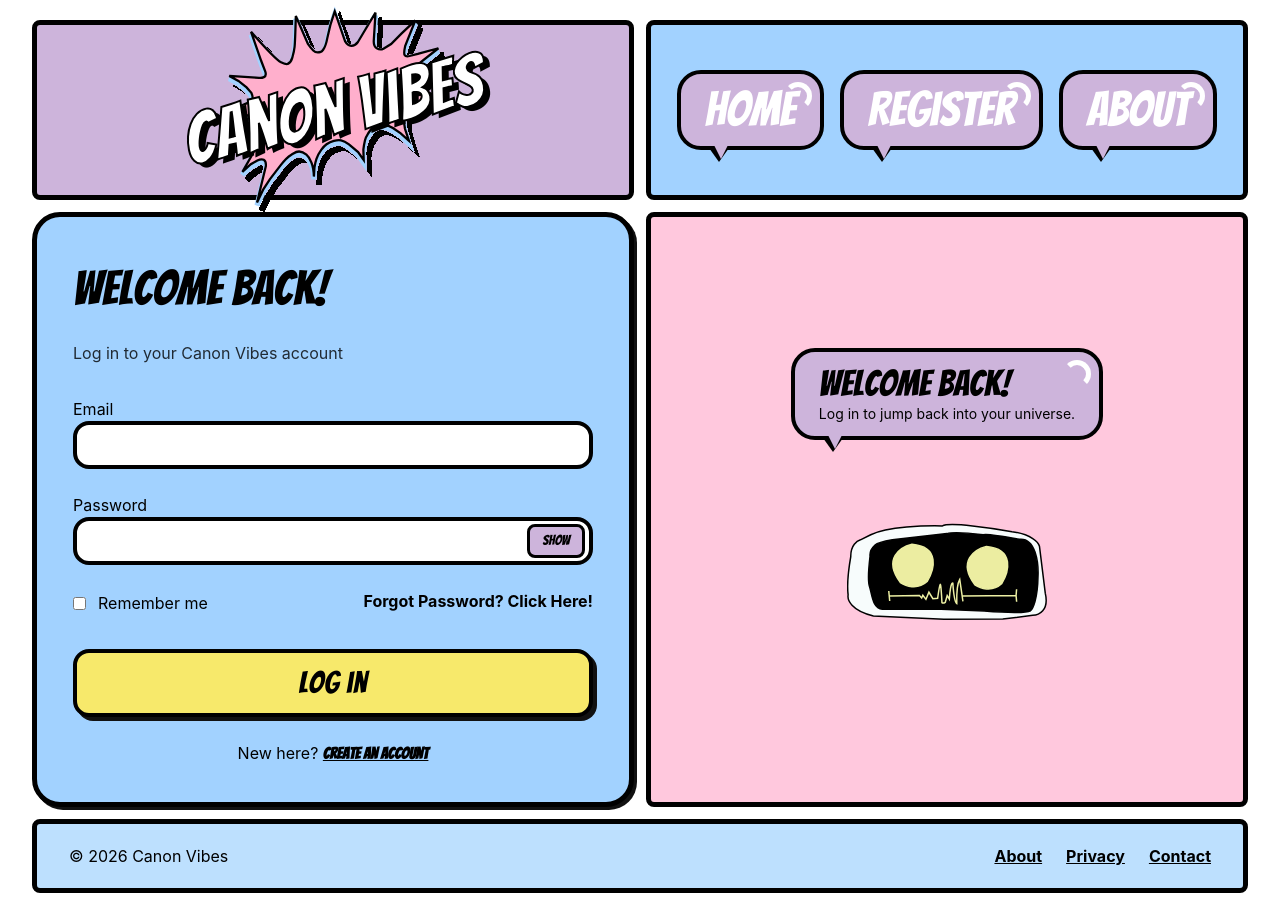
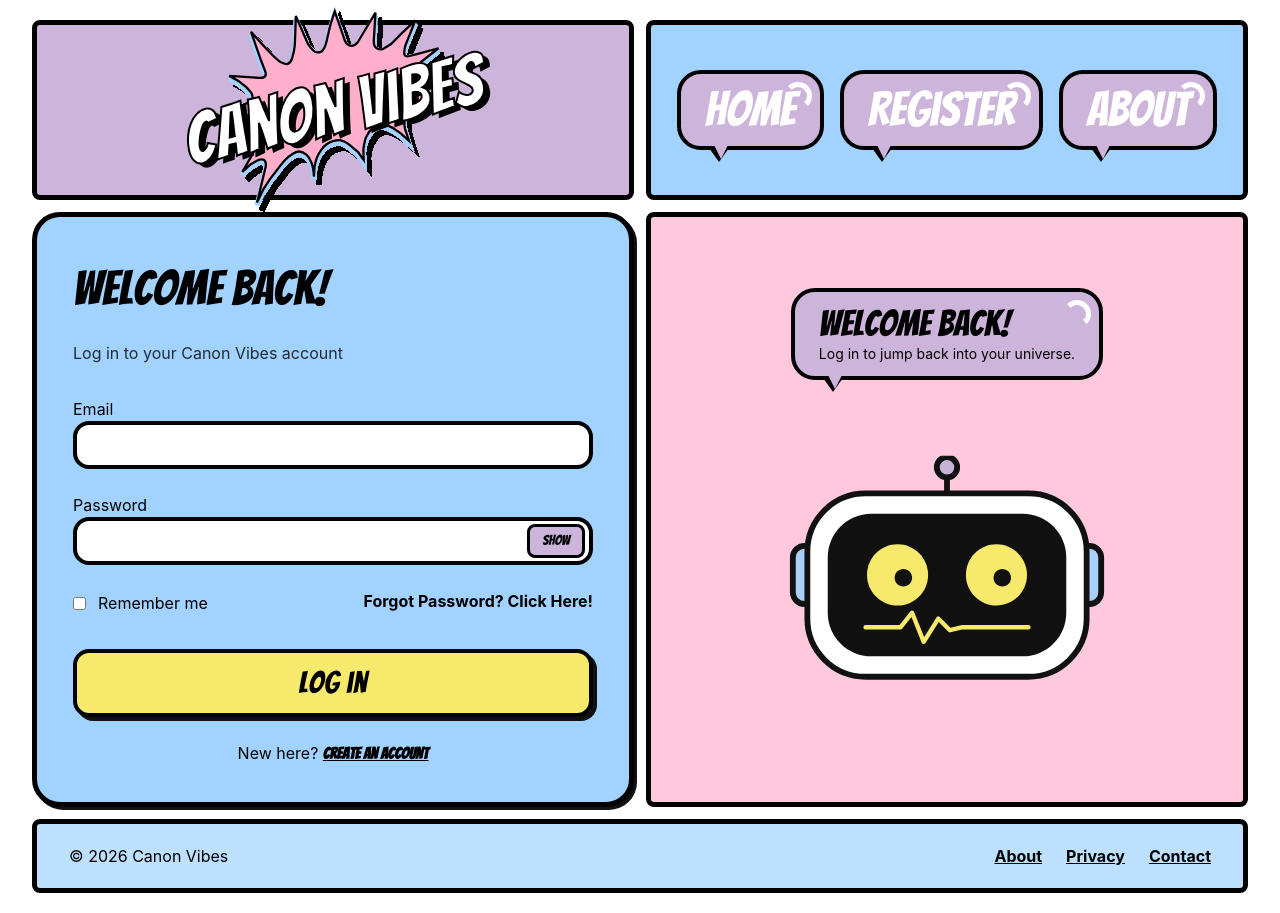
Before and after one commit to Rinna-codes/canon-vibes, a React (Vite) app in the folder client/: page /login in a window 1280 px wide. Built offline with nearby package versions, Linux system fonts and the light colour scheme.

Commit message:
replaced the svg image of herbie with a better,refined version from Figma.

```diff
--- a/client/src/pages/LoginPage.jsx
+++ b/client/src/pages/LoginPage.jsx
@@ -1,7 +1,7 @@
 import React, {useState} from 'react';
 import { useNavigate, Link} from 'react-router-dom';
 import canonBurst from '../assets/canon-vibes-burst.svg';
-import herbie from '../assets/herbie.svg';
+import herbie from '../assets/herbieHead.svg';
 import background1 from '../assets/canon-vibes-bg1.svg';
 import SpeechBubble from '../components/SpeechBubble.jsx';
 
@@ -186,7 +186,7 @@ const LoginPage = () => {
                             <p className='font-comic text-4xl text-black'>Welcome back!</p>
                             <p className='font-sans text-sm text-black'>Log in to jump back into your universe.</p>
                         </SpeechBubble>
-                        <img src={herbie} alt='Herbie' className='h-50 w-50'/>
+                        <img src={herbie} alt='Herbie' className='h-80 w-80'/>
                     </div>
 
                     {/* footer panel */}
```
Also changed, not shown: client/src/assets/herbie.svg (deleted), client/src/assets/herbieHead.svg (added).
